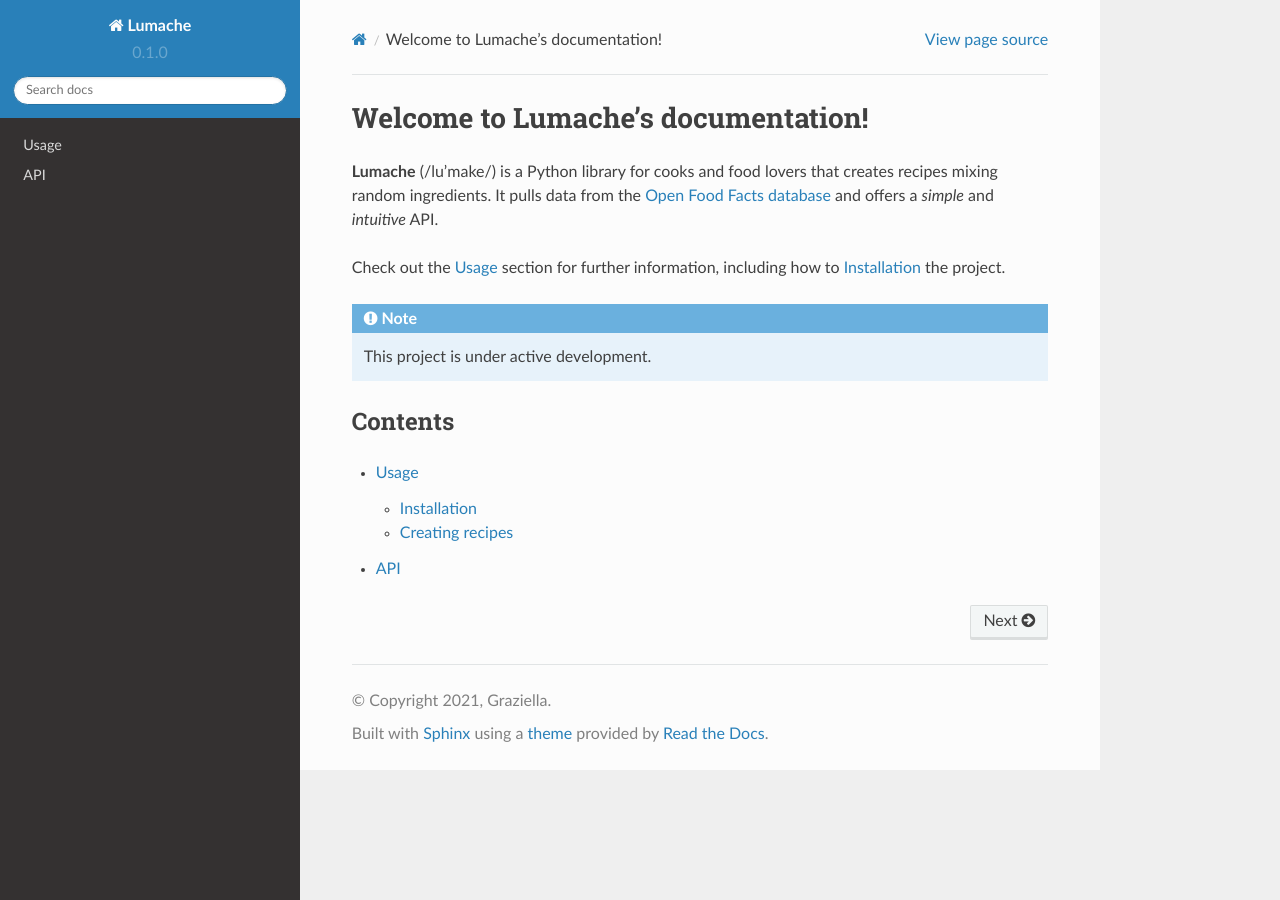
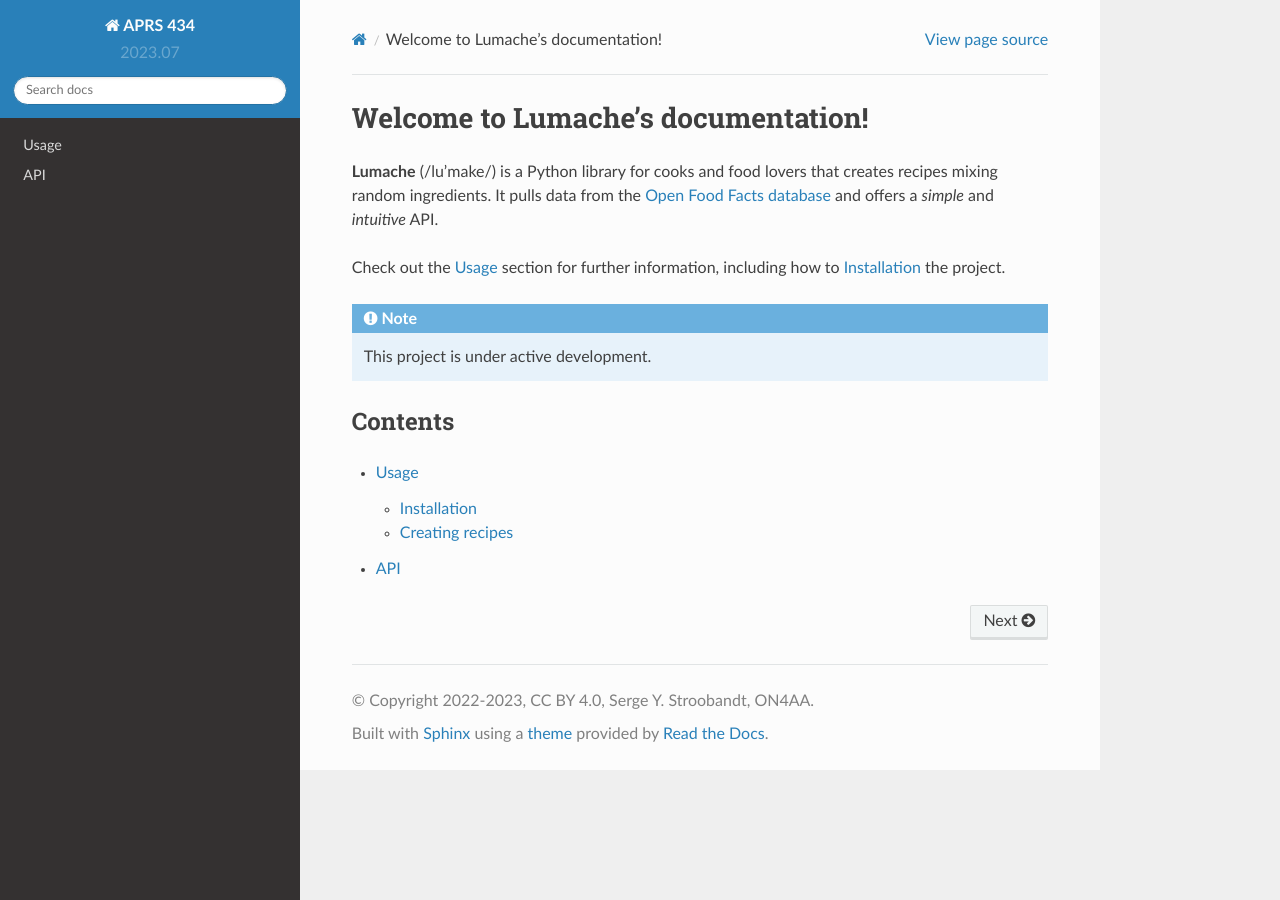
Before and after one commit to aprs438/aprs438.protocol, a Sphinx documentation site: the page built from docs/source/index.rst, in a window 1280 px wide. Built offline with Sphinx 7.4.7 and the Read the Docs theme 2.0.0, drawn with Linux system fonts in a browser that asks for light colours.

Commit message:
configuration files

```diff
--- a/docs/source/conf.py
+++ b/docs/source/conf.py
@@ -2,12 +2,12 @@
 
 # -- Project information
 
-project = 'Lumache'
-copyright = '2021, Graziella'
-author = 'Graziella'
+project = 'APRS 434'
+copyright = '2022-2023, CC BY 4.0, Serge Y. Stroobandt, ON4AA'
+author = 'Serge Y. Stroobandt, ON4AA'
 
-release = '0.1'
-version = '0.1.0'
+release = '0.5'
+version = '2023.07'
 
 # -- General configuration
 
@@ -17,6 +17,11 @@
     'sphinx.ext.autodoc',
     'sphinx.ext.autosummary',
     'sphinx.ext.intersphinx',
+    'myst_parser',
+]
+
+myst_enable_extensions = [
+    'colon_fence',
 ]
 
 intersphinx_mapping = {
@@ -28,7 +33,6 @@
 templates_path = ['_templates']
 
 # -- Options for HTML output
-
 html_theme = 'sphinx_rtd_theme'
 
 # -- Options for EPUB output
```
Also changed, not shown: .readthedocs.yaml (added).
